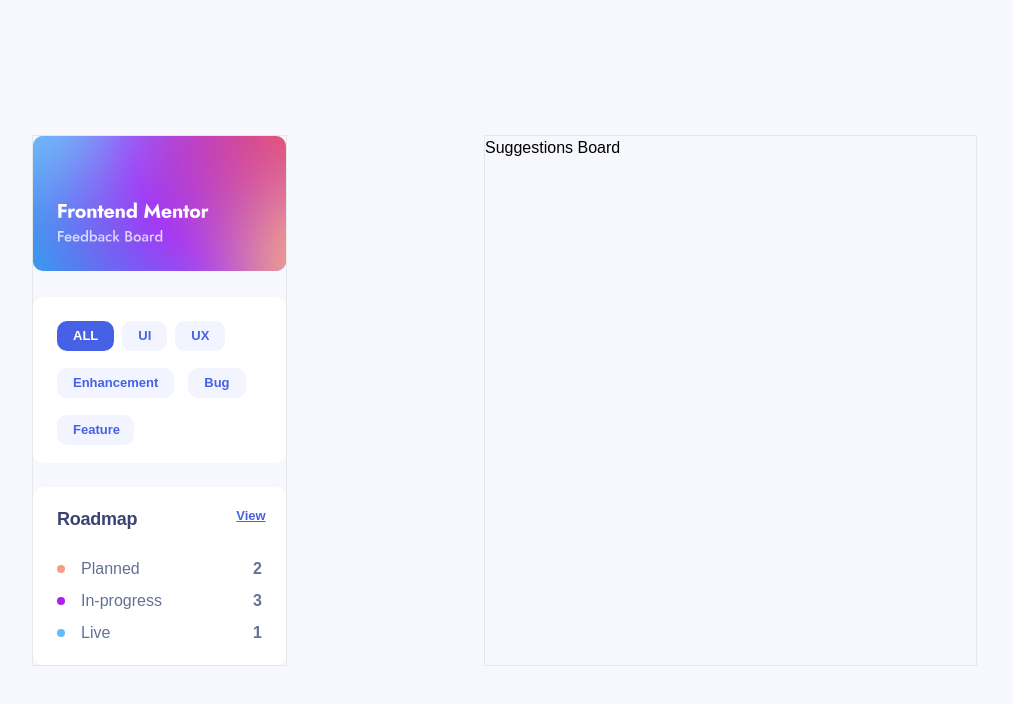
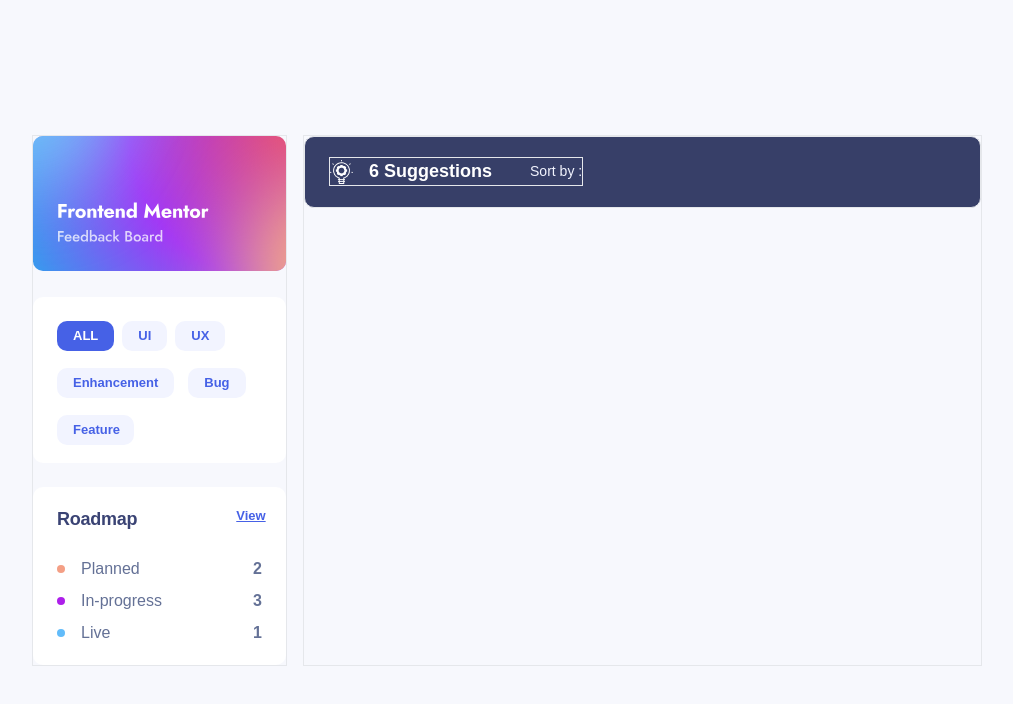
Before and after one commit to Sye-5pace/Product-feedback-app, a Vue app: page / in a window 1280 px wide. Shown: the top 704 px of the page, without its empty margins (133-1146 px from the left). Built offline with nearby package versions, Linux system fonts and the light colour scheme.

Commit message:
:sparkles: Feat: SuggestionAll Component's Header and createFeedback route

```diff
--- a/src/App.vue
+++ b/src/App.vue
@@ -1,6 +1,6 @@
 <template>
   <main class="flex items-center w-full min-h-screen p-0 m-0 border-box bg-[#F7F8FD] font-jost">
-    <div class="w-[69.375rem]  mx-[10.3125rem] flex children:border gap-8">
+    <div class="w-[69.375rem]  mx-[10.3125rem] flex children:border gap-4">
       <SideToolbar/>
 
       <router-view></router-view>
--- a/src/router/index.ts
+++ b/src/router/index.ts
@@ -1,11 +1,14 @@
+import { CreateFeedback } from '@/views/CreateFeedback.vue';
 import { createRouter, createWebHistory, RouteRecordRaw } from 'vue-router'
 import  RoadmapBoard from '../views/RoadmapBoard.vue'
 import  SuggestionAll from '../views/SuggestionAll.vue'
+import CreateFeedback from '../views/CreateFeedback.vue'
 
 
 const routes: Array<RouteRecordRaw> = [
     { path: '/', name: 'home', component:SuggestionAll},
-    { path: '/roadmap', name: 'roadmap', component: RoadmapBoard}
+    { path: '/roadmap', name: 'roadmap', component: RoadmapBoard},
+    { path: '/createfeedback', name: 'createfeedback', component: CreateFeedback},
 ]
 
 const router = createRouter({
--- a/src/views/CreateFeedback.vue
+++ b/src/views/CreateFeedback.vue
@@ -0,0 +1,7 @@
+<template>
+    <h1>Create Feedback</h1>
+</template>
+
+<script setup>
+
+</script>
--- a/src/views/SuggestionAll.vue
+++ b/src/views/SuggestionAll.vue
@@ -1,10 +1,22 @@
 <template>
-    <div class="w-[69.375rem]  mx-[10.3125rem] flex children:border gap-8">
-        Suggestions Board
-    </div>
+    <section class="w-full  flex children:border">
+        <header class="bg-[#373f68] rounded-[0.625rem] h-[4.5rem] w-full flex items-center  pl-6 pr-4 justify-between ">
+          <div class="flex items-center gap-[2.375rem] border">
+            <div class="flex items-center gap-4">
+              <img src="../assets/bulb-2.png" class=""/>
+              <span class="font-bold text-[1.125rem] text-[#fff]">6 Suggestions</span>
+            </div>
+            <div class="flex items-center cursor-pointer">
+              <h5 class="text-[#F2F4FE] text-[0.875rem] font-normal">Sort by :</h5>
+            </div>
+          </div>
+          <router-link to="/createfeedback" class=" rounded-[0.625rem] h-[2.75rem] py-3 px-6 bg-[#AD1FEA] text-[#f2f4fe] flex cursor-pointer" >+ Add Feedback</router-link>
+        </header>
+    </section>
 </template>
 
 <script setup>
+  import RouterLink from 'vue-router'
   // import SideToolbar from '../components/SideToolbar.vue'
   // import FeedbackBoard from '../components/FeedbackBoard.vue'
 </script>
```
Also changed, not shown: src/assets/bulb-2.png (added).
